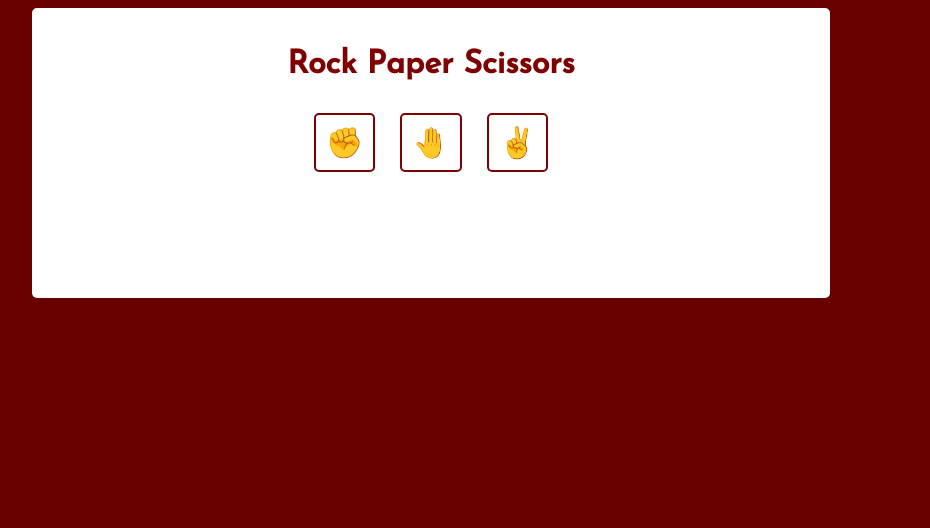
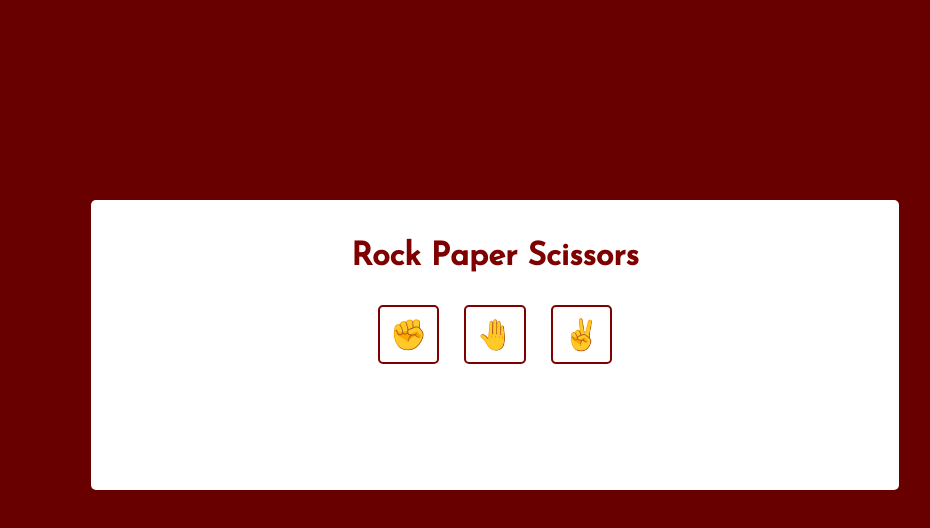
Before and after one commit to Arthita/Rock-Paper-Scissors, a plain HTML site: page index.html in a window 1280 px wide. Shown: the whole page, without its empty margins (209-1139 px from the left). Drawn offline with Linux system fonts and the light colour scheme.

Commit message:
Update index.css

```diff
--- a/index.css
+++ b/index.css
@@ -23,7 +23,9 @@ button:active {
 .outer-box {
   height: 250px;
   width: 60%;
-  margin: auto;
+  position:absolute;
+  top:200px;
+  left:300px;
   padding: 20px;
   background-color: white;
   border-radius: 5px;
```
